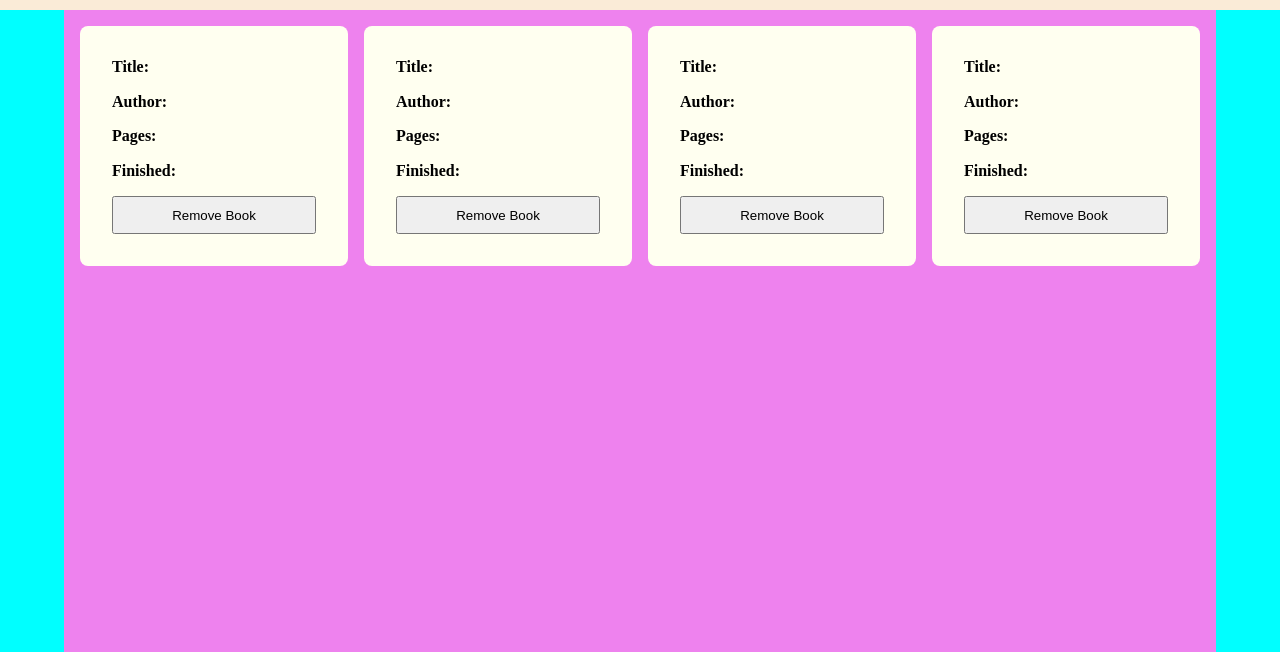
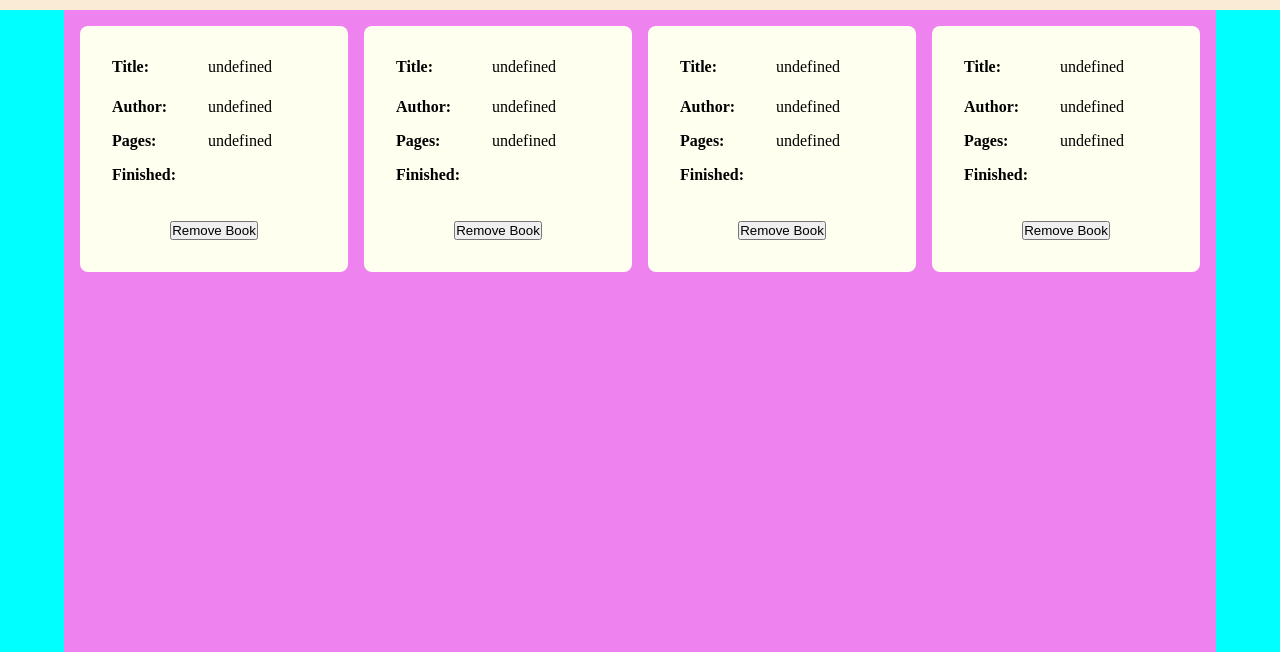
Before and after one commit to jguneratne/library-project, a plain HTML site: page index.html in a window 1280 px wide. Shown: the part 76-728 px from the top of the page. Drawn offline with Linux system fonts and the light colour scheme.

Commit message:
Make Book properties  show in card (currently undefined) and refine layout of card

```diff
--- a/script.js
+++ b/script.js
@@ -40,13 +40,16 @@ function createCard(info) {
   const newCard = document.createElement("div");
   newCard.className = "new-card";
 
+  const cardInfo = document.createElement("div");
+  cardInfo.className = "card-info";
+
   const title = document.createElement("h4");
   title.className = "title";
   title.textContent = "Title:";
 
   const titleValue = document.createElement("p");
   titleValue.className = "title-value";
-  titleValue.textContent = Book.title;
+  titleValue.textContent = `${Book.title}`;
 
   const author = document.createElement("h4");
   author.className = "author";
@@ -54,7 +57,7 @@ function createCard(info) {
 
   const authorValue = document.createElement("p");
   authorValue.className = "author-value";
-  authorValue.textContent = Book.author;
+  authorValue.textContent = `${Book.author}`;
 
   const pages = document.createElement("h4");
   pages.className = "pages";
@@ -62,7 +65,7 @@ function createCard(info) {
 
   const pagesValue = document.createElement("p");
   pagesValue.className = "pages-value";
-  pagesValue.textContent = Book.pages;
+  pagesValue.textContent = `${Book.pages}`;
 
   const status = document.createElement("h4");
   status.className = "status";
@@ -81,14 +84,15 @@ function createCard(info) {
   removeBtn.textContent = "Remove Book";
 
   libEntry.appendChild(newCard);
-  newCard.appendChild(title);
-  title.appendChild(titleValue);
-  newCard.appendChild(author);
-  author.appendChild(authorValue);
-  newCard.appendChild(pages);
-  pages.appendChild(pagesValue);
-  newCard.appendChild(status);
-  status.appendChild(statusValue);
+  newCard.appendChild(cardInfo);
+  cardInfo.appendChild(title);
+  cardInfo.appendChild(titleValue);
+  cardInfo.appendChild(author);
+  cardInfo.appendChild(authorValue);
+  cardInfo.appendChild(pages);
+  cardInfo.appendChild(pagesValue);
+  cardInfo.appendChild(status);
+  cardInfo.appendChild(statusValue);
   newCard.appendChild(removeBtn);
 }
 
--- a/style.css
+++ b/style.css
@@ -56,12 +56,22 @@
 .new-card {
   display: flex;
   flex-direction: column;
-  /* flex-wrap: wrap; */
   background-color: ivory;
   border-radius: 1ch;
-  width: 1fr;
-  height: 15rem;
+  height: min-content;
   padding: 4ch;
+}
+
+.card-info {
+  display: grid;
+  grid-template-columns: 10ch 1fr;
+  grid-template-rows: 3ch;
+  gap: 2ch;
+}
+
+.new-card > button {
+  align-self: center;
+  margin-top: 5ch;
 }
 
 .form-div {
```
